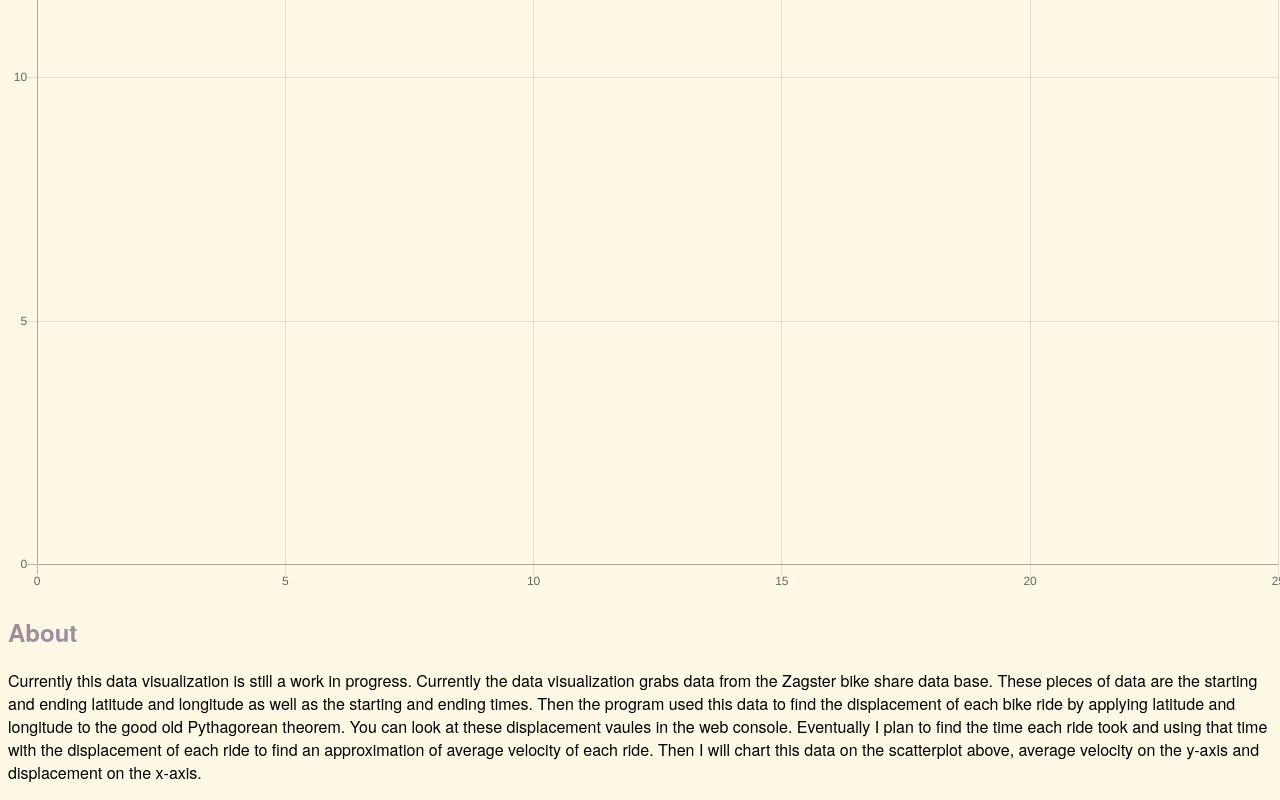
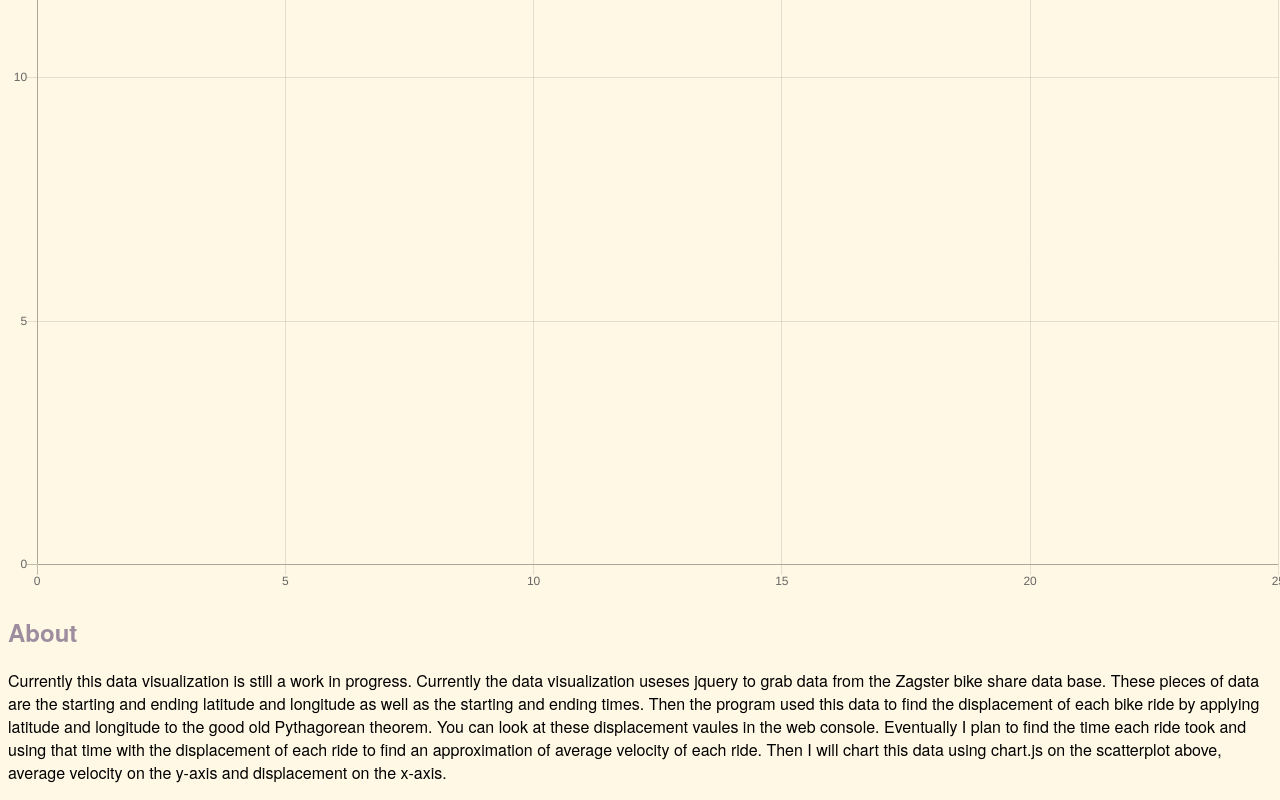
Before and after one commit to MaxTheMitchell/zagster-cleint, a plain HTML site: page index.html in a window 1280 px wide. Shown: the part 814-1614 px from the top of the page. Drawn offline with nearby package versions, Linux system fonts and the light colour scheme; no server answers.

Commit message:
added more detials to "about" section

```diff
--- a/index.html
+++ b/index.html
@@ -21,6 +21,6 @@
    <h2>The average velocity of a Zagster ride depending on the time the duration of the ride.</h2>
    <canvas id="scatterChart2" width="400" height="400"></canvas>
   <h2>About</h2>
-  <p>Currently this data visualization is still a work in progress.  Currently the data visualization grabs data from the Zagster bike share data base. These pieces of data are the starting and ending latitude and longitude as well as the starting and ending times. Then the program used this data to find the displacement of each bike ride by applying latitude and longitude to the good old Pythagorean theorem. You can look at these displacement vaules in the web console.  Eventually I plan to find the time each ride took and using that time with the displacement of each ride to find an approximation of average velocity of each ride. Then I will chart this data on the scatterplot above, average velocity on the y-axis and displacement on the x-axis.</p>
+  <p>Currently this data visualization is still a work in progress.  Currently the data visualization useses jquery to grab data from the Zagster bike share data base. These pieces of data are the starting and ending latitude and longitude as well as the starting and ending times. Then the program used this data to find the displacement of each bike ride by applying latitude and longitude to the good old Pythagorean theorem. You can look at these displacement vaules in the web console.  Eventually I plan to find the time each ride took and using that time with the displacement of each ride to find an approximation of average velocity of each ride. Then I will chart this data using chart.js on the scatterplot above, average velocity on the y-axis and displacement on the x-axis.</p>
 </body>
 </html>
```
